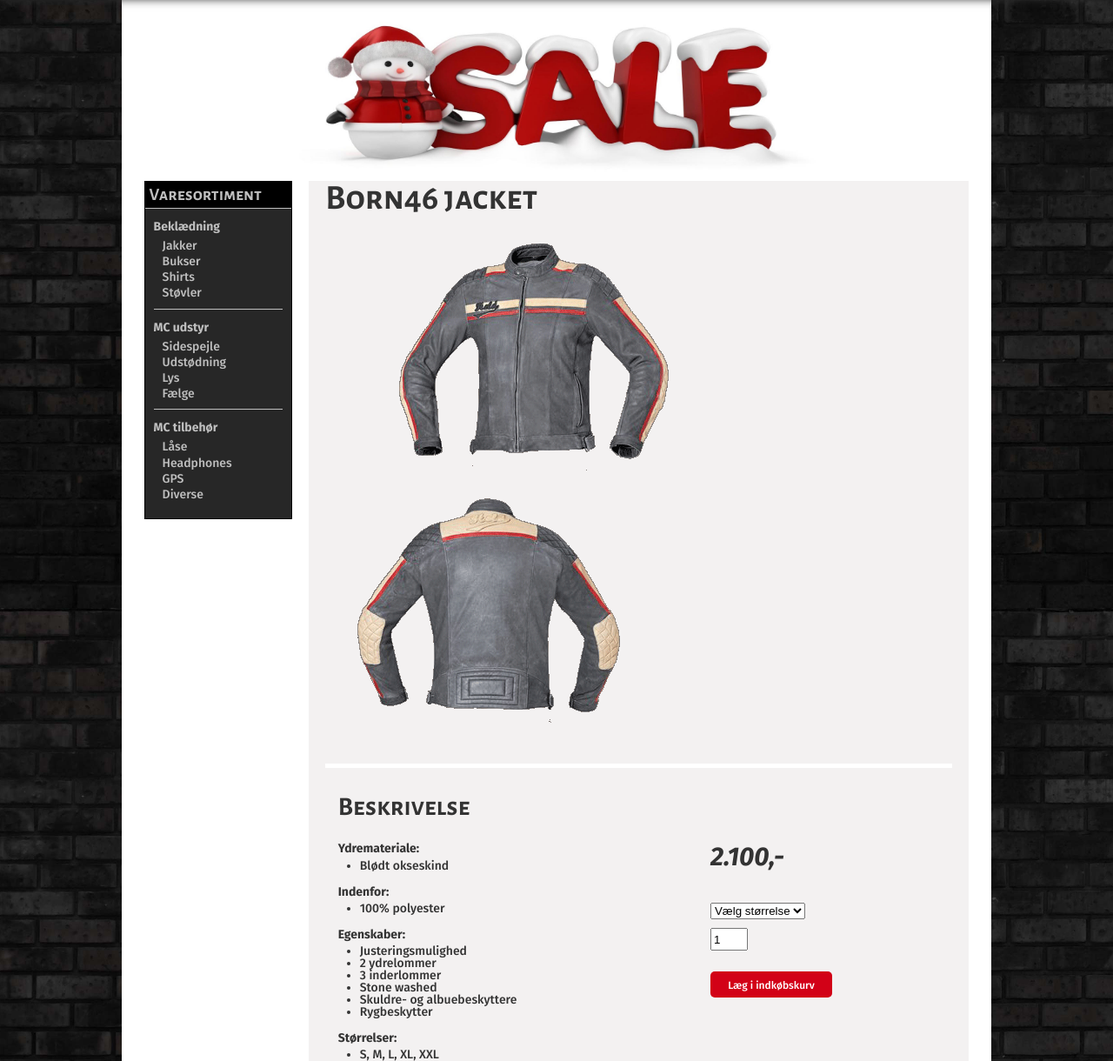
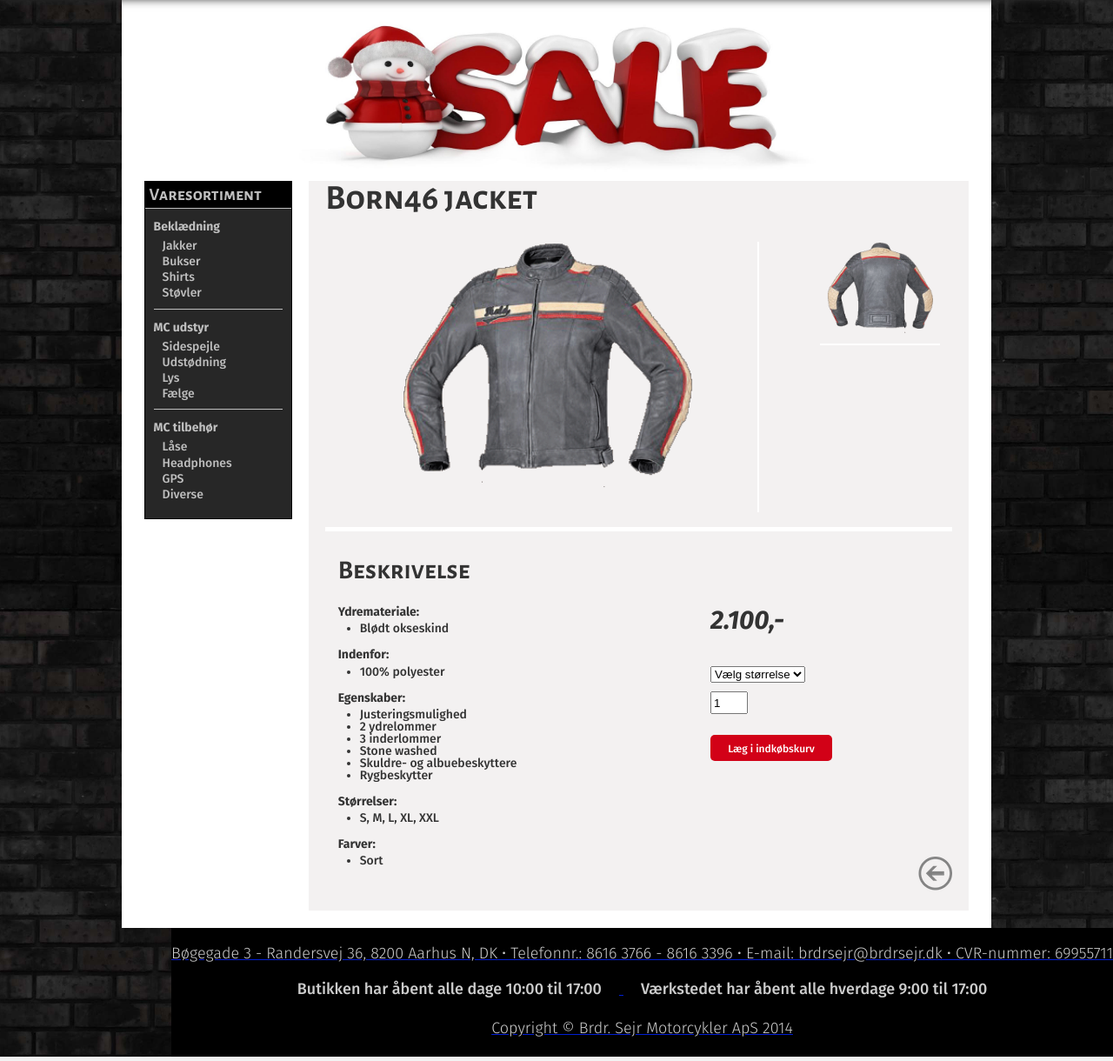
Before and after one commit to M2CD/BrdrSejr, a PHP site: page /born46Jacket.php in a window 1280 px wide. Shown: the part 101-1321 px from the top of the page at 87% size. Run offline with PHP 8.4, Linux system fonts and the light colour scheme; some libraries are stand-ins or nearby versions.

Commit message:
adjusted product page

```diff
--- a/css/style.css
+++ b/css/style.css
@@ -942,12 +942,12 @@
     border-bottom: 5px #FFF solid;
 }
 
-article.productimg img.main {
+article.productimg img.main-image {
     width: 70%;
     border-right: 2px #FFF solid;
 }
 
-article.productimg img.sub {
+article.productimg img.sub-image {
     width: 20%;
     float: right;
     border-bottom: 2px #FFF solid;
```
